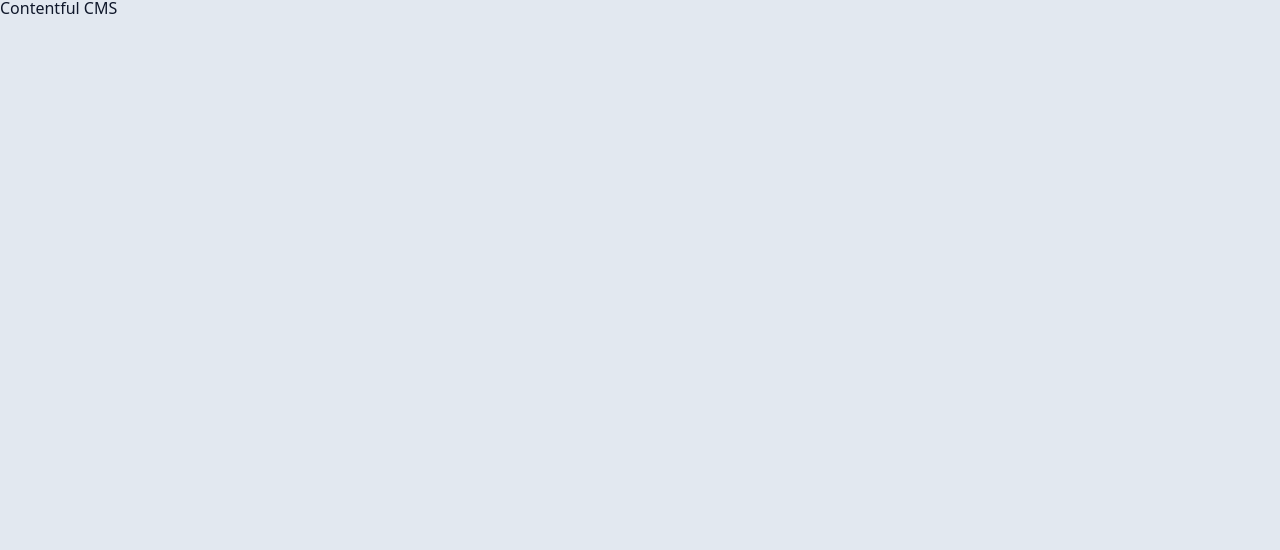
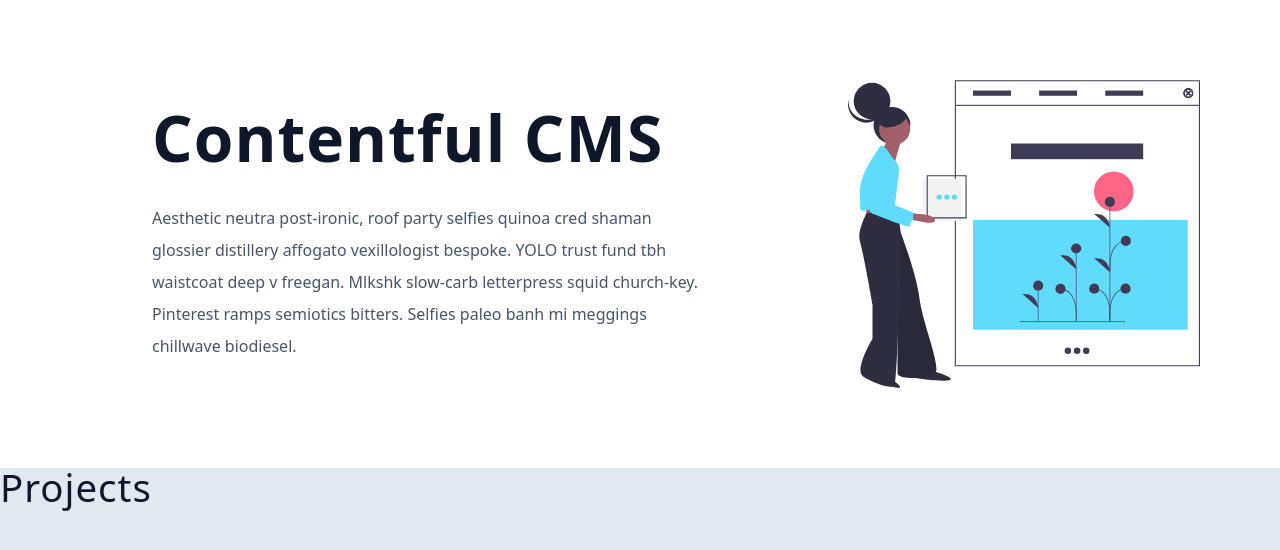
Before and after one commit to vsbron/course-all-in-one-2025, a React (Vite) app in the folder 08-contentful-cms/: page / in a window 1280 px wide. Shown: the top 550 px of the page. Built offline with nearby package versions, Linux system fonts and the light colour scheme.

Commit message:
08-contentful-cms - Set up the initial Hero section

```diff
--- a/08-contentful-cms/src/App.jsx
+++ b/08-contentful-cms/src/App.jsx
@@ -1,6 +1,14 @@
+import Hero from "./Hero";
+import Projects from "./Projects";
+
 function App() {
   // Returned JSX
-  return <div>Contentful CMS</div>;
+  return (
+    <main>
+      <Hero />
+      <Projects />
+    </main>
+  );
 }
 
 export default App;
--- /dev/null
+++ b/08-contentful-cms/src/Hero.jsx
@@ -0,0 +1,26 @@
+import heroImg from "./assets/hero.svg";
+
+function Hero() {
+  // Returned JSX
+  return (
+    <section className="hero">
+      <div className="hero-center">
+        <div className="hero-title">
+          <h1>Contentful CMS</h1>
+          <p>
+            Aesthetic neutra post-ironic, roof party selfies quinoa cred shaman
+            glossier distillery affogato vexillologist bespoke. YOLO trust fund
+            tbh waistcoat deep v freegan. Mlkshk slow-carb letterpress squid
+            church-key. Pinterest ramps semiotics bitters. Selfies paleo banh mi
+            meggings chillwave biodiesel.
+          </p>
+        </div>
+        <div className="img-container">
+          <img src={heroImg} alt="Woman and the browser" className="img" />
+        </div>
+      </div>
+    </section>
+  );
+}
+
+export default Hero;
--- /dev/null
+++ b/08-contentful-cms/src/Projects.jsx
@@ -0,0 +1,10 @@
+function Projects() {
+  // Returned JSX
+  return (
+    <section>
+      <h2>Projects</h2>
+    </section>
+  );
+}
+
+export default Projects;
```
